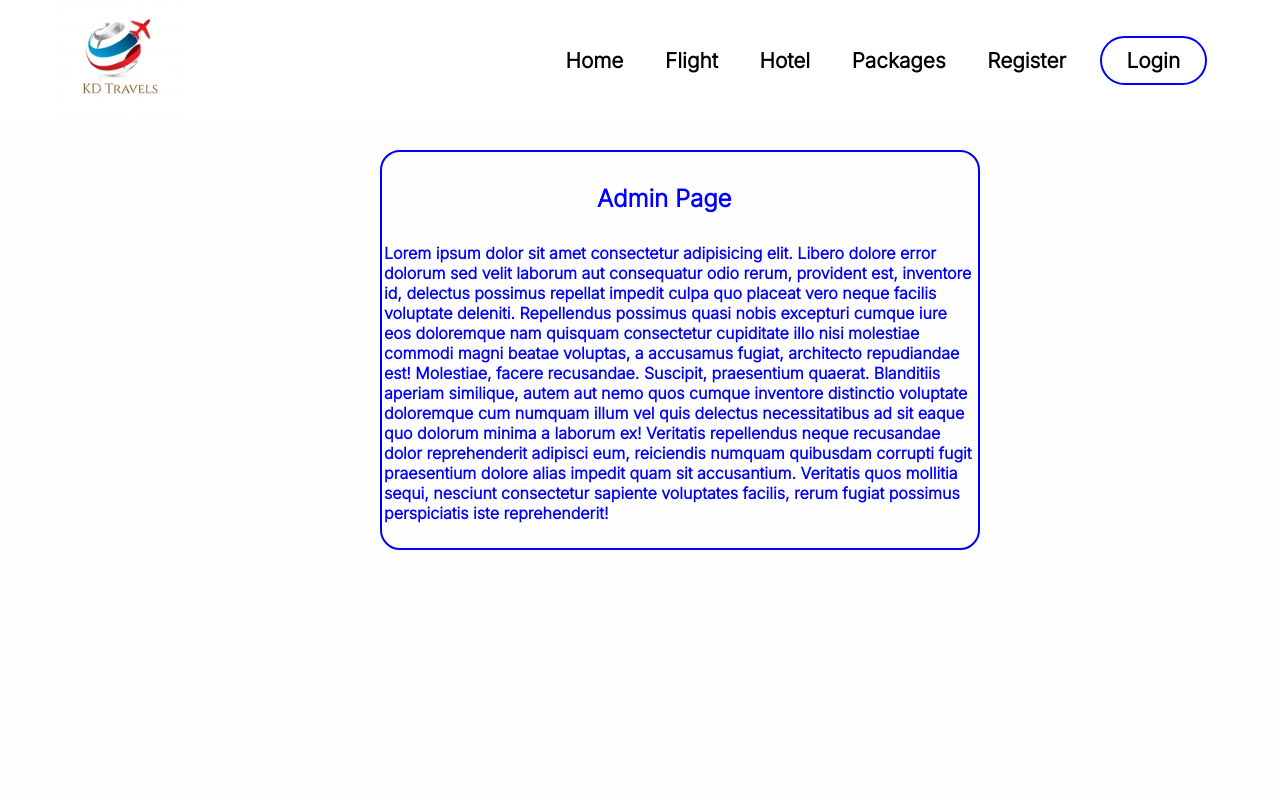
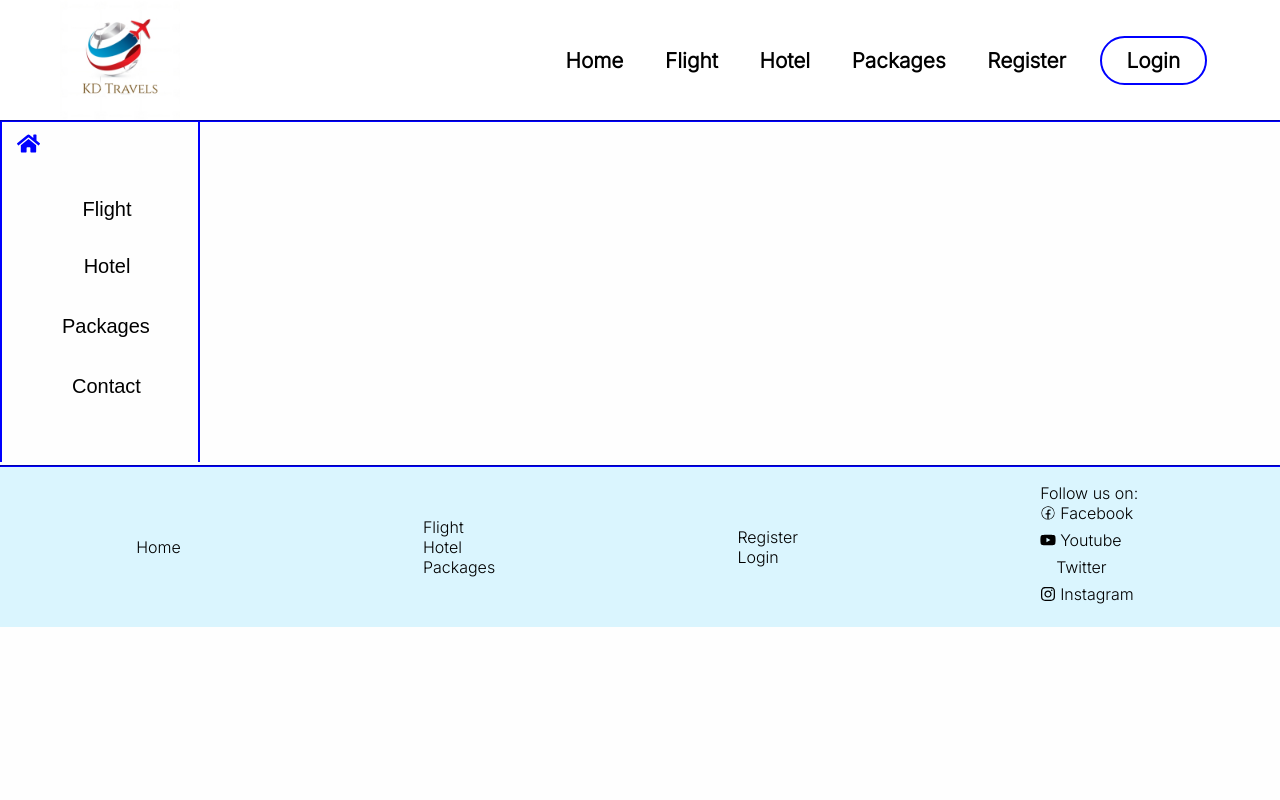
Before and after one commit to Dhruvil234/KD-Fronted, a React (Vite) app: page /AdminPage in a window 1280 px wide. Shown: the top 800 px of the page. Built offline with nearby package versions, Linux system fonts and the light colour scheme; sample sign-in values are in the browser's storage; some icons are missing; a web font is replaced by a local one.

Commit message:
Admin Page and Hotel Main div

```diff
--- a/src/components/Navbar.css
+++ b/src/components/Navbar.css
@@ -271,27 +271,6 @@ input {
 .sperror{
     color:white;
     margin-left:147px;
-}
-/* Admin Page css */
-.adminpage{
-    width:600px;
-    height:400px;
-    margin-left:380px;
-    margin-top:30px;
-    border:2px solid black;
-    border-radius:20px;
-    margin-bottom:500px;
-    border-color:blue;
-}
-.adminTag{
-    margin-top:32px;
-    margin-left:215px;
-    color:blue;
-}
-.admindetail{
-    color:blue;
-    margin-top:10px;
-    margin-left:2px;
 }
 /* Flight Page css */
 .flightpage {
@@ -660,7 +639,6 @@ p{
 }
 .citydiv{
     display:flex;
-
 }
 .city{
     margin-top:40px;
@@ -717,13 +695,10 @@ p{
     border-radius:20px;
     display: flex;
     gap: 20px;
-
 }
 .resultimagecontainer{
     width:210px;
     height:180px;
-
-
 }
 .placeImage{
     width:200px;
@@ -1093,3 +1068,79 @@ p{
     margin-top:30px;
     margin-left:180px;
 }
+/* Admin Page css */
+.adminpage{
+    width:200px;
+    height:340px;
+    border:2px solid blue;
+    border-top:none;
+    border-bottom:none;
+    margin-bottom:3px;
+}
+.adminflight{
+    width:50px;
+    height:40px;
+    border-top:none;
+    border-bottom:none;
+    border-left:none;
+    border-right:none;
+    background-color:transparent;
+    font-size:20px;
+    margin-top:30px;
+    margin-left:80px;
+    margin-bottom:7px;
+    cursor:pointer;
+
+}
+.adminflight:hover{
+    color:blue;
+    cursor:pointer;
+}
+.adminhotel{
+    width:50px;
+    height:60px;
+    border-top:none;
+    border-bottom:none;
+    border-left:none;
+    border-right:none;
+    background-color:transparent;
+    font-size:20px;
+    margin-left:80px;
+    cursor:pointer;
+}
+.adminhotel:hover{
+    color:blue;
+    cursor:pointer;
+}
+.adminpackage{
+    width:50px;
+    height:60px;
+    border-top:none;
+    border-bottom:none;
+    border-left:none;
+    border-right:none;
+    background-color:transparent;
+    font-size:20px;
+    margin-left:60px;
+    cursor:pointer;
+}
+.adminpackage:hover{
+    color:blue;
+    cursor:pointer;
+}
+.admincontact{
+    width:50px;
+    height:60px;
+    border-top:none;
+    border-bottom:none;
+    border-left:none;
+    border-right:none;
+    background-color:transparent;
+    font-size:20px;
+    margin-left:70px;
+    cursor:pointer;
+}
+.admincontact:hover{
+    color:blue;
+    cursor:pointer;
+}
--- a/src/components/pages/AdminPage.jsx
+++ b/src/components/pages/AdminPage.jsx
@@ -1,11 +1,32 @@
 import React from 'react'
+import { NavLink } from 'react-router-dom';
+import { FaHome } from "react-icons/fa";
 
 export const AdminPage = () => {
   return (
+    <>
+      <hr style={{ borderColor: 'blue'  }} />
     <div className='adminpage'>
-     <h2 className='adminTag'>Admin Page</h2><br/>
-     <p className='admindetail'>Lorem ipsum dolor sit amet consectetur adipisicing elit. Libero dolore error dolorum sed velit laborum aut consequatur odio rerum, provident est, inventore id, delectus possimus repellat impedit culpa quo placeat vero neque facilis voluptate deleniti. Repellendus possimus quasi nobis excepturi cumque iure eos doloremque nam quisquam consectetur cupiditate illo nisi molestiae commodi magni beatae voluptas, a accusamus fugiat, architecto repudiandae est! Molestiae, facere recusandae. Suscipit, praesentium quaerat. Blanditiis aperiam similique, autem aut nemo quos cumque inventore distinctio voluptate doloremque cum numquam illum vel quis delectus necessitatibus ad sit eaque quo dolorum minima a laborum ex! Veritatis repellendus neque recusandae dolor reprehenderit adipisci eum, reiciendis numquam quibusdam corrupti fugit praesentium dolore alias impedit quam sit accusantium. Veritatis quos mollitia sequi, nesciunt consectetur sapiente voluptates facilis, rerum fugiat possimus perspiciatis iste reprehenderit!</p>
-    </div>
+      <div>
+        <ul>
+          <NavLink to={"/"} > <FaHome style={{ fontSize: '23px', color: 'blue', marginLeft:'15px', marginTop:'10px'}} /></NavLink>
+            <li>
+                <button type='submit' className="adminflight">Flight</button>
+            </li>
+            <li>
+                <button type='submit' className="adminhotel">Hotel</button>
+            </li>
+            <li>
+                <button type='submit'className="adminpackage">Packages</button>
+            </li>
+            <li>
+                <button type='submit' className="admincontact">Contact</button>
+            </li>
+      </ul>
+      </div>
+   </div>
+   <hr style={{ borderColor: 'blue'  }} />
+   </>
   )
 }
 export default AdminPage;
--- a/src/components/pages/Hotel.jsx
+++ b/src/components/pages/Hotel.jsx
@@ -105,9 +105,10 @@ export const Hotel = () => {
   };
 
   return (
-    <div>
-    <form onSubmit={formik.handleSubmit}>
-      <div className='hoteldiv' style={containerStyle}>
+  <div>
+      <div>
+            <form onSubmit={formik.handleSubmit}>
+         <div className='hoteldiv' style={containerStyle}>
         <h3 className='hoteltag'>Book on India’s Largest Hotel Network</h3>
         <div className='hotelinfodata'>
           <label className='hotelcitylabel'>Select City :</label>
@@ -183,7 +184,12 @@ export const Hotel = () => {
           Search Hotel
         </button>
 
-        {showResults && (
+
+      </div>
+          </form>
+      </div>
+      <div>
+      {showResults && (
         <div className='hotelresults-container'>
           <div className='hotelresultimagecontainer'>
             <img src="/hotelimage.avif" alt='Place image' className='hotelImage' />
@@ -204,7 +210,6 @@ export const Hotel = () => {
         </div>
       )}
       </div>
-    </form>
-    </div>
+  </div>
   );
 };
--- a/src/components/pages/Packages.jsx
+++ b/src/components/pages/Packages.jsx
@@ -98,7 +98,7 @@ export const Packages = () => {
   ];
 
   return (
-      <div className='random'>
+  <div className='random'>
       <div className='packagediv' style={containerStyle}>
       <div className='packagedata'>
         <form onSubmit={formik.handleSubmit}>
```
